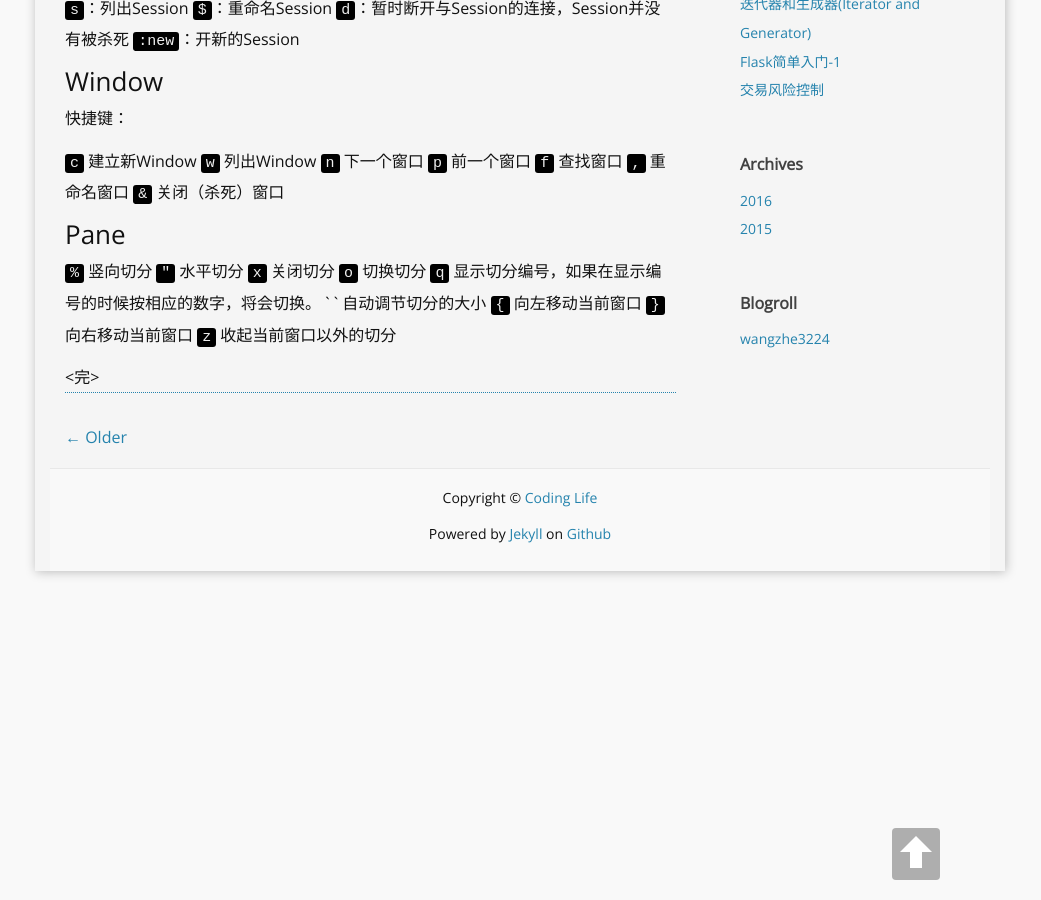
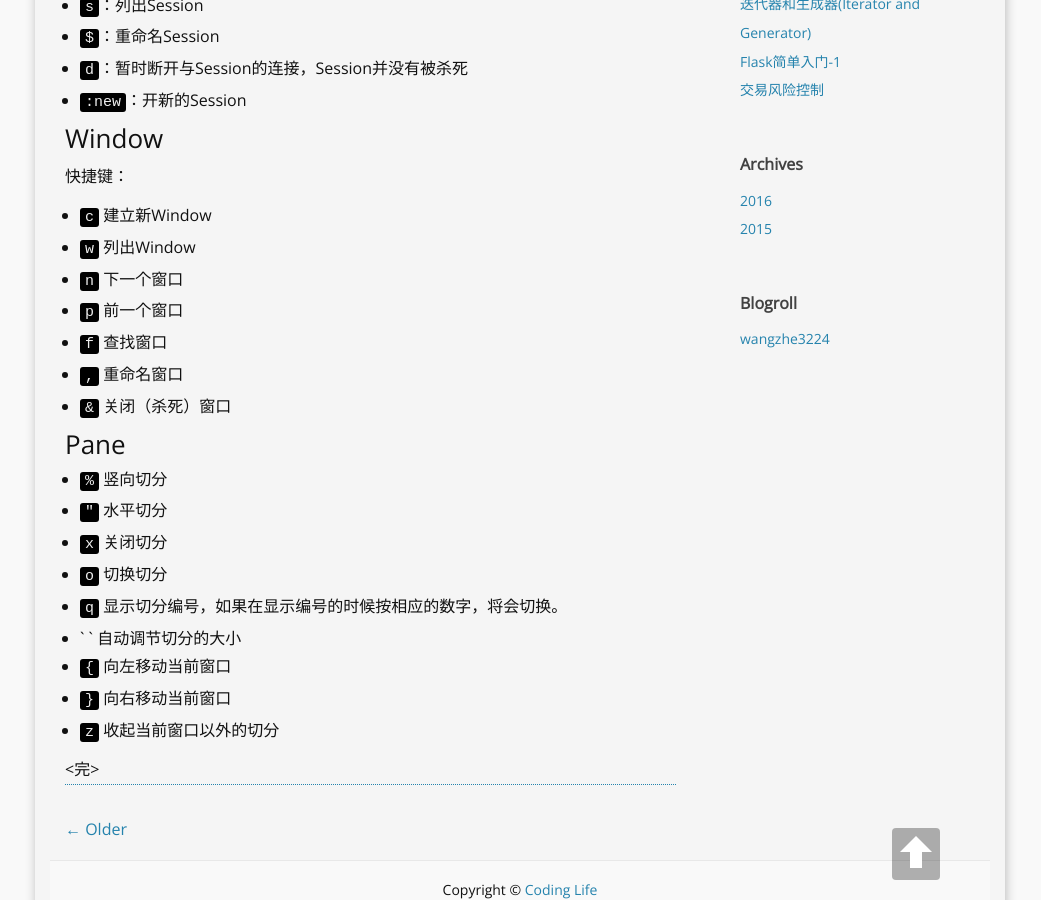
Before and after one commit to wangzhe3224/wangzhe3224.github.io.backup, a Jekyll site: the page built from _posts/2016-09-10-tmux-cheet.md, in a window 1280 px wide and 900 px high, scrolled down 1493 px. Shown: the whole window, without its empty margins (120-1161 px from the left). Built offline with Jekyll 4.4.1, drawn with Linux system fonts in a browser that asks for light colours; nearby versions of some CDN libraries; comment, search, counter and statistics services are not loaded.

Commit message:
blog update

```diff
--- a/_posts/2016-09-10-tmux-cheet.md
+++ b/_posts/2016-09-10-tmux-cheet.md
@@ -62,33 +62,33 @@ tmux支持快捷键操作和命令操作。所有的快捷键都是以`Ctrl-b`
 
 `Ctrl+b` +
 
-`s`：列出Session
-`$`：重命名Session
-`d`：暂时断开与Session的连接，Session并没有被杀死
-`:new`：开新的Session
+- `s`：列出Session
+- `$`：重命名Session
+- `d`：暂时断开与Session的连接，Session并没有被杀死
+- `:new`：开新的Session
 
 ### Window
 
 快捷键：
 
-`c`  建立新Window
-`w`  列出Window
-`n`  下一个窗口
-`p`  前一个窗口
-`f`  查找窗口
-`,`  重命名窗口
-`&`  关闭（杀死）窗口
+- `c`  建立新Window
+- `w`  列出Window
+- `n`  下一个窗口
+- `p`  前一个窗口
+- `f`  查找窗口
+- `,`  重命名窗口
+- `&`  关闭（杀死）窗口
 
 ### Pane
 
-`%`  竖向切分
-`"`  水平切分
-`x`  关闭切分
-`o`  切换切分
-`q`  显示切分编号，如果在显示编号的时候按相应的数字，将会切换。
-` `  自动调节切分的大小
-`{`  向左移动当前窗口
-`}`  向右移动当前窗口
-`z`  收起当前窗口以外的切分
+- `%`  竖向切分
+- `"`  水平切分
+- `x`  关闭切分
+- `o`  切换切分
+- `q`  显示切分编号，如果在显示编号的时候按相应的数字，将会切换。
+- ` `  自动调节切分的大小
+- `{`  向左移动当前窗口
+- `}`  向右移动当前窗口
+- `z`  收起当前窗口以外的切分
 
 <完>
```
